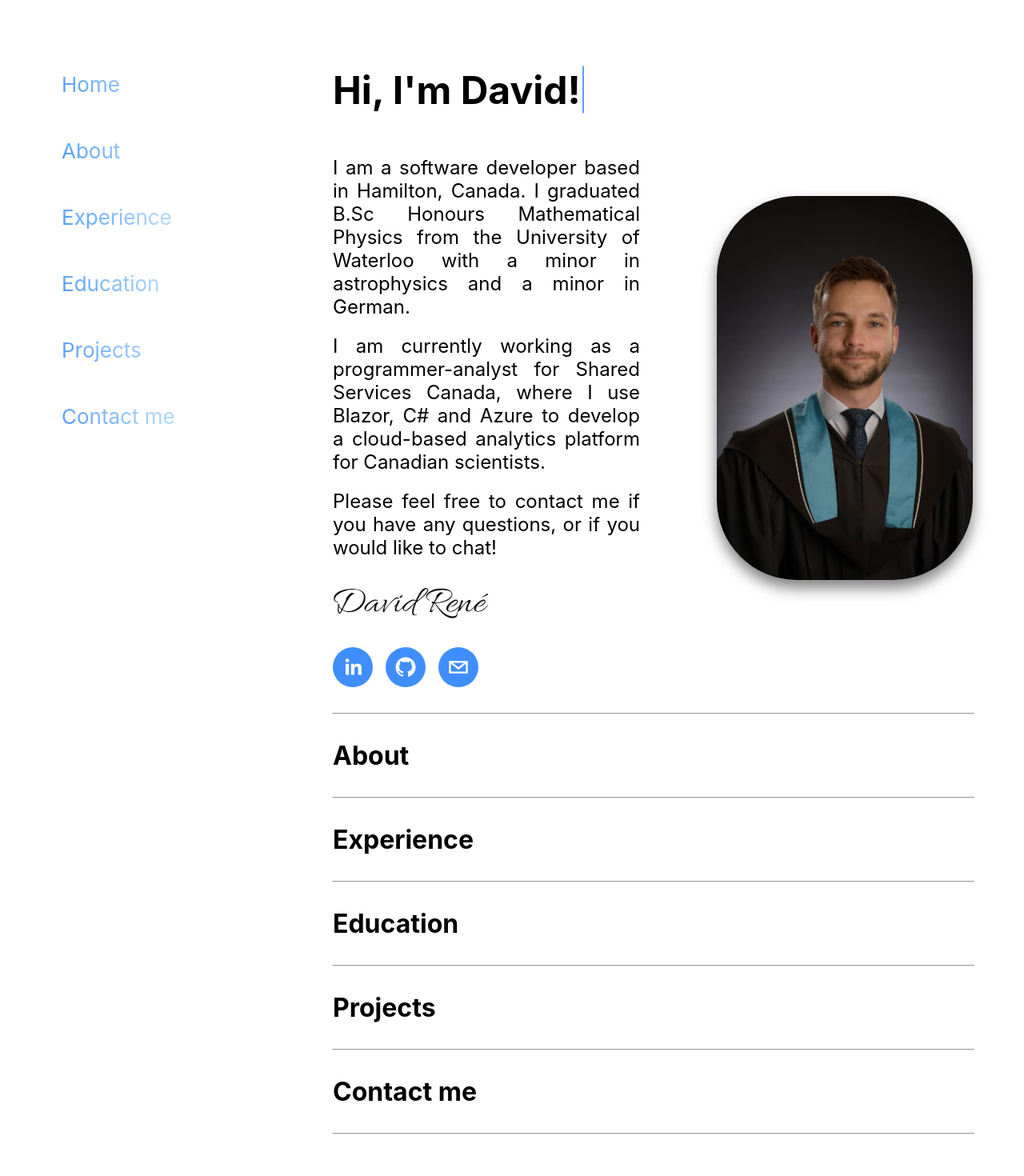
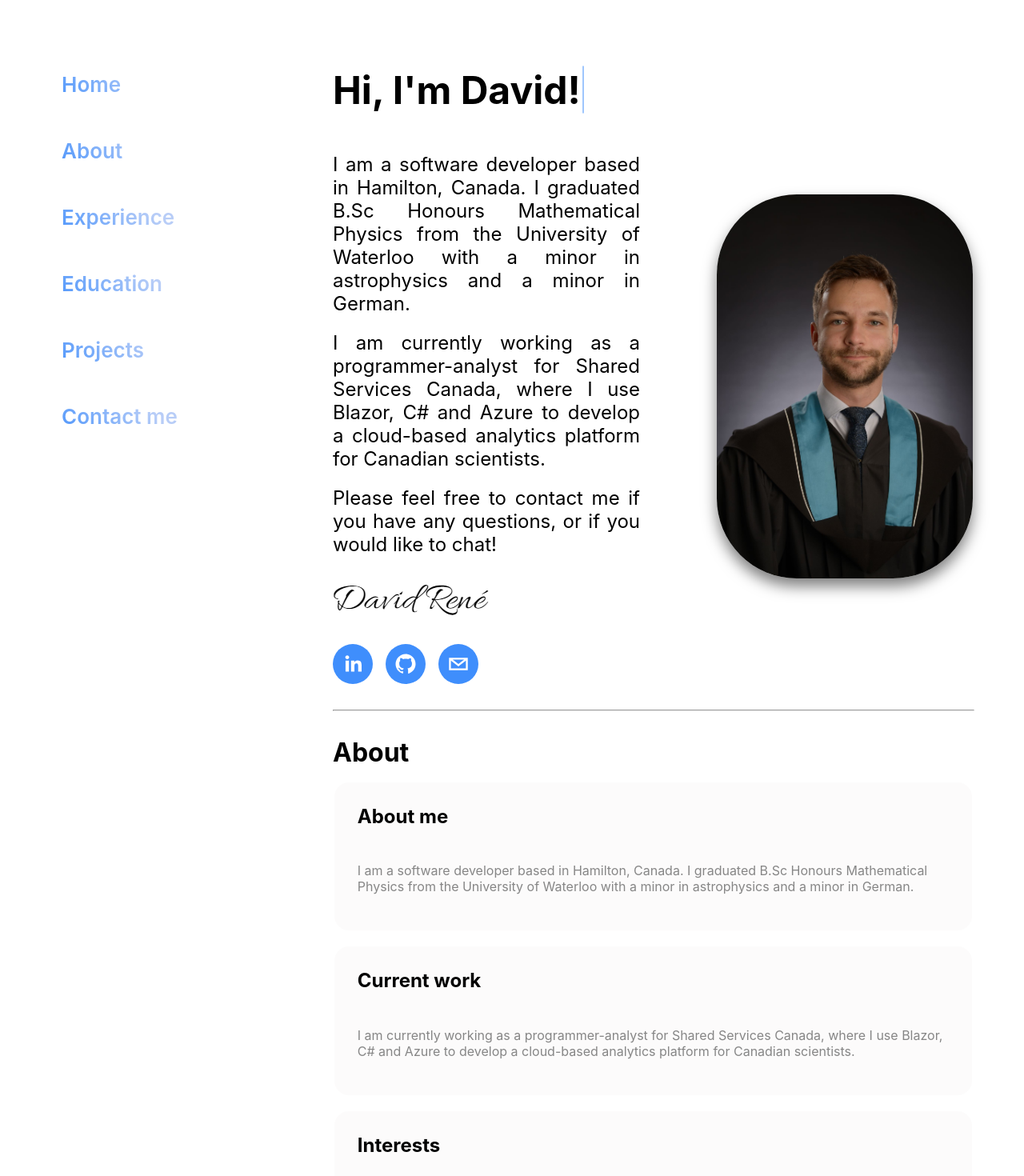
Before and after one commit to davidreneuw/website, a React (Create React App) app: page / in a window 1280 px wide. Shown: the top 1470 px of the page at 80% size. Built offline with nearby package versions, Linux system fonts and the light colour scheme.

Commit message:
Fixed typewriter animation, added contentType and bolded navbar, changed pic border radius

```diff
--- a/src/App.css
+++ b/src/App.css
@@ -38,6 +38,7 @@ hr {
   text-decoration: none;
   border-radius: 10px;
   font-size: 26px;
+  font-weight: 600;
   margin: 0.5em 0 0.5em 0;
   background: var(--text-colour);
   -webkit-background-clip: text;
@@ -50,6 +51,10 @@ hr {
   background: var(--primary-colour);
   -webkit-background-clip: border-box;
   -webkit-text-fill-color: #ffffff;
+}
+
+.card-container {
+  margin: 1em 3.8em 0 0;
 }
 
 .main {
@@ -85,8 +90,14 @@ hr {
 }
 
 .landing-title-container {
-  display: inline-block;
   width: fit-content;
+  justify-content: left;
+  align-items: left;
+}
+
+.landing-title {
+  justify-content: left;
+  align-content: baseline;
 }
 
 .landing-subtitle {
@@ -94,9 +105,8 @@ hr {
 }
 
 .line-1 {
-  position: relative;
   top: 50%;
-  margin: 0 auto;
+  margin: 0 0 0 0;
   border-right: 2px solid var(--primary-colour);
   white-space: nowrap;
   overflow: hidden;
--- a/src/App.tsx
+++ b/src/App.tsx
@@ -1,5 +1,6 @@
 import { SocialIcon } from "react-social-icons";
 import "./App.css";
+import Card from "./components/card";
 import Info from "./info.json";
 
 function App() {
@@ -59,6 +60,7 @@ function App() {
               <h1 className="section-title" id={section.id}>
                 {section.title}
               </h1>
+              {getContent(section)}
               <hr />
             </div>
           ))}
@@ -67,4 +69,19 @@ function App() {
   );
 }
 
+function getContent(section: any) {
+  switch (section.contentType) {
+    case "card":
+      return section.content.map((content: any) => (
+        <div className="card-container">
+          <Card
+            id={content.id}
+            title={content.title}
+            content={content.content}
+          />
+        </div>
+      ));
+  }
+}
+
 export default App;
--- a/src/components/card.css
+++ b/src/components/card.css
@@ -3,7 +3,7 @@
   border-radius: 20px;
   background: #fcfbfb;
   position: relative;
-  padding: 1.8rem;
+  padding: 0.5em 1.8rem 1.8rem 1.8rem;
   border: 2px solid #ffffff;
   transition: 0.5s ease-out;
   overflow: visible;
@@ -14,7 +14,7 @@
   height: 100%;
   gap: 0.5em;
   display: grid;
-  place-content: center;
+  place-content: left;
 }
 
 .text-body {
--- a/src/components/card.tsx
+++ b/src/components/card.tsx
@@ -4,9 +4,9 @@ function Card(props: any) {
   return (
     <div className="card">
       <div className="card-details">
-        <p className="text-title" id={props.id}>
+        <h2 className="text-title" id={props.id}>
           {props.title}
-        </p>
+        </h2>
         <p className="text-body">{props.content}</p>
       </div>
     </div>
--- a/src/index.css
+++ b/src/index.css
@@ -4,8 +4,8 @@
   --bg-colour: #ffffff;
   --text-colour: -webkit-linear-gradient(
     225deg,
-    rgba(173, 215, 246, 1) 35%,
-    rgba(63, 142, 252, 1) 100%
+    rgb(184, 205, 247) 35%,
+    var(--primary-colour) 100%
   );
 }
 
--- a/src/info.json
+++ b/src/info.json
@@ -27,32 +27,51 @@
     {
       "title": "Home",
       "id": "home",
-      "content": ""
+      "contentType": "card",
+      "content": [""]
     },
     {
       "title": "About",
       "id": "about",
-      "content": "test2"
+      "contentType": "card",
+      "content": [
+        {
+          "title": "About me",
+          "content": "I am a software developer based in Hamilton, Canada. I graduated B.Sc Honours Mathematical Physics from the University of Waterloo with a minor in astrophysics and a minor in German."
+        },
+        {
+          "title": "Current work",
+          "content": "I am currently working as a programmer-analyst for Shared Services Canada, where I use Blazor, C# and Azure to develop a cloud-based analytics platform for Canadian scientists."
+        },
+        {
+          "title": "Interests",
+          "content": "I am interested in all things tech, especially web development, machine learning, and data science. I also enjoy reading, playing the piano, and learning languages."
+        }
+      ]
     },
     {
       "title": "Experience",
       "id": "experience",
-      "content": ""
+      "contentType": "card",
+      "content": [""]
     },
     {
       "title": "Education",
       "id": "education",
-      "content": ""
+      "contentType": "card",
+      "content": [""]
     },
     {
       "title": "Projects",
       "id": "projects",
-      "content": ""
+      "contentType": "card",
+      "content": [""]
     },
     {
       "title": "Contact me",
       "id": "contact",
-      "content": ""
+      "contentType": "card",
+      "content": [""]
     }
   ]
 }
```
